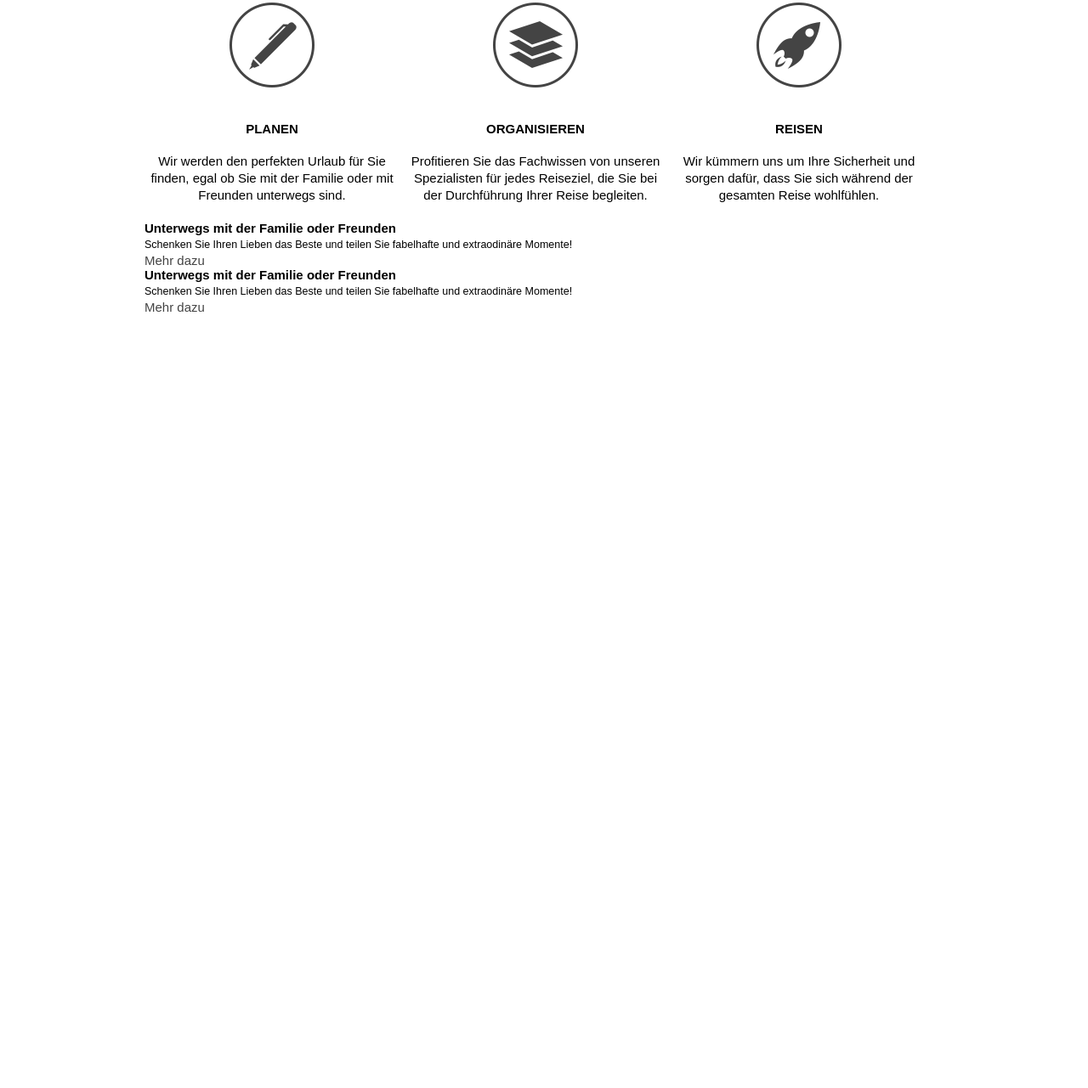
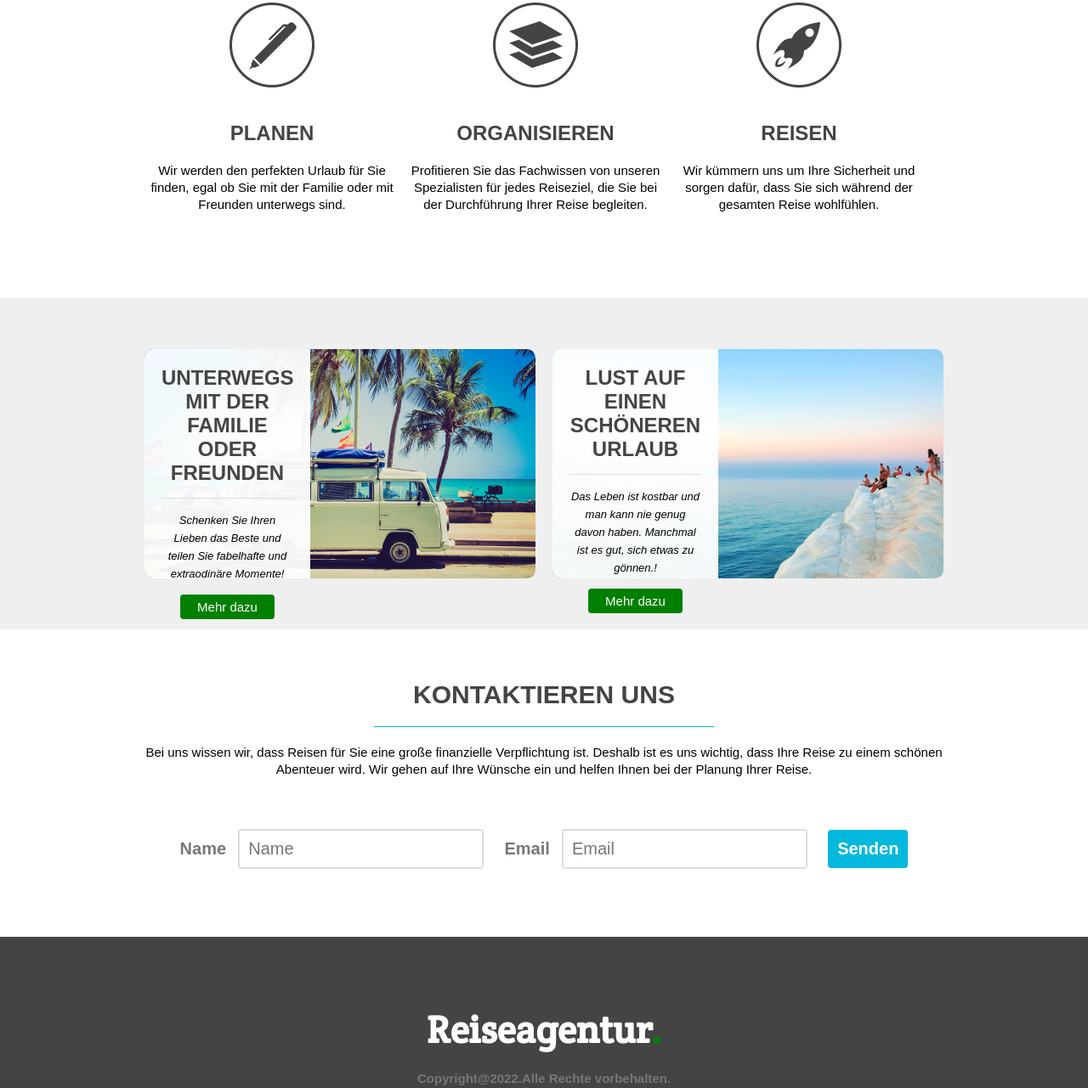
Before and after one commit to Blondelle-Sonkoue/ProjektWeb, a plain HTML site: page index.html in a window 1280 px wide. Shown: the part 777-2058 px from the top of the page at 85% size. Before the commit the page ends 1147 px from the top, so only its background shows below. Drawn offline with Linux system fonts and the light colour scheme.

Commit message:
Webseite fertig(statik)

```diff
--- a/index.html
+++ b/index.html
@@ -22,7 +22,7 @@
      </header>
      <section id="main-Bild">
         <div class="content">
-            <h2><strong>Planen Sie Ihre Reise</strong><br><small>Traum Urlaub</small> <br>Unsere Passion</h2>
+            <h2><strong>Planen Sie Ihre Reise</strong><br>Ihr Traum Urlaub<br>Unsere Passion</h2>
             <a href="#"class="button1"> Online Termin vereinbaren</a>
         </div>
      </section>
@@ -41,30 +41,49 @@
                     <h4>Reisen</h4>
                     <p>Wir kümmern uns um Ihre Sicherheit und sorgen dafür, dass Sie sich während der gesamten Reise wohlfühlen.</p>
                 </li>
+                <div class="clear"></div>
             </ul>
         </div>
      </section>
      <section id="Möglichkeiten">
         <div class="content">
-            <article>
+            <article style="background-image: url(Images/bild1.jpg);">
                 <div class="overlay">
                     <h4>Unterwegs mit der Familie oder Freunden</h4>
                     <p><small>Schenken Sie Ihren Lieben das Beste und teilen Sie fabelhafte und extraodinäre Momente!</small></p>
                     <a href="#" class="button2">Mehr dazu</a>
                 </div>
+
             </article>
-            <article>
+            <article style="background-image: url(Images/bild2.jpg);">
                 <div class="overlay">
-                    <h4>Unterwegs mit der Familie oder Freunden</h4>
-                    <p><small>Schenken Sie Ihren Lieben das Beste und teilen Sie fabelhafte und extraodinäre Momente!</small></p>
+                    <h4>Lust auf einen schöneren Urlaub</h4>
+                    <p><small> Das Leben ist kostbar und man kann nie genug davon haben. Manchmal ist es gut, sich etwas zu gönnen.!</small></p>
                     <a href="#" class="button2">Mehr dazu</a>
                 </div>
+
             </article>
+            <div class="clear"></div>
+
         </div>
      </section>
      <section id="Kontakt">
-        <div class="content"></div>
+        <div class="content">
+            <h3>Kontaktieren uns</h3>
+            <p>Bei uns wissen wir, dass Reisen für Sie eine große finanzielle Verpflichtung ist. Deshalb ist es uns wichtig, dass Ihre Reise zu einem schönen Abenteuer wird. Wir gehen auf Ihre Wünsche ein und helfen Ihnen bei der Planung Ihrer Reise.</p>
+            <form>
+                <label for="name">Name</label>
+                <input type="text" id="name" placeholder="Name">
+                <label for="email">Email</label>
+                <input type="text" id="email" placeholder="Email">
+                <input type="submit" value="Senden" class="button3">
+            </form>
+        </div>
      </section>
-     <footer></footer>
+     <footer>
+        <div class="content">
+            <h1>Reiseagentur<span class="orange">.</span></h1>
+        <div class="copyright">Copyright@2022.Alle Rechte vorbehalten. </div>
+     </footer>
     </body>
 </html>
--- a/style.css
+++ b/style.css
@@ -17,8 +17,13 @@ h2{
     color: #444;
     font-size: 55px;
 }
+h3{
+    font-size: 30px;
+    color: #444;
+}
 h4{
-
+  font-size: 24px;
+  color: #444;
 }
 p{
     line-height: 20px;
@@ -38,6 +43,13 @@ a{
 }
 .orange{
     color: green;
+}
+.clear{
+    clear:both;
+}
+small{
+    font-size: 13px;
+    font-style: italic;
 }
 
 
@@ -116,3 +128,107 @@ header nav ul li a{
 #Aktion3{
     background: url('Images/icon-3.png') no-repeat top center;
 }
+/* Möglickeiten */
+
+#Möglichkeiten{
+    background-color: #efefef;
+    padding: 60px 0;
+}
+#Möglichkeiten article{
+    width: 460px;
+    height: 270px;float: left;
+    border-radius: 10px;
+}
+#Möglichkeiten article:first-child{
+     margin-right: 20px;
+}
+.overlay{
+     background: rgba(255, 255, 255, 0.95);
+     height: 100%;
+     width: 195px;
+     padding: 20px;
+     border-radius: 10px 0 0 10px;
+     text-align: center;
+     box-sizing: border-box;
+}
+article h4{
+    border-bottom: 1px solid #ddd;
+    padding-bottom: 15px;
+    text-transform: uppercase;
+    margin-bottom: 15px;
+    text-align: center;
+}
+#Möglichkeiten p{
+    text-align: center;
+    margin-bottom: 20px;
+}
+.button2{
+    color: #fff;
+    background-color: green;
+    padding: 6px 20px;
+    border-radius: 4px;
+}
+.button2:hover{
+    color: #fff;
+    background-color: blueviolet;
+}
+
+/* Kontakt */
+#Kontakt{
+    padding: 60px 0;
+    text-align: center;
+
+}
+#Kontakt h3{
+    width: 400px;
+    text-transform: uppercase;
+    margin:0 auto 20px auto;
+    border-bottom: 1px solid #02b8dd ;
+    padding-bottom: 20px;
+
+}
+form{
+    margin: 60px 0 20px 0;
+}
+label{
+    font-weight: bold;
+    font-size: 20px;
+    margin-right: 10px;
+    color: #777;
+}
+input[type="text"]{
+    padding: 10px;
+    font-size: 20px;
+    margin-right: 20px;
+    border: 2px solid #ddd;
+    border-radius: 4px;
+}
+.button3{
+    color: #fff;
+    font-size: 20px;
+    font-weight: bold;
+    padding: 11px;
+    background-color: #02b8dd;
+    border-style: none;
+    border-radius: 4px;
+}
+.button3:hover{
+    color: #fff;
+    background-color: #444;
+}
+/*Footer */
+footer{
+    height: 260px;
+    background-color: #444;
+}
+footer h1{
+    color: #fff;
+    text-align: center;
+    padding-top: 80px;
+}
+.copyright{
+    text-align: center;
+    font-weight: bold;
+    padding-top: 20px;
+    color: #777;
+}
```
